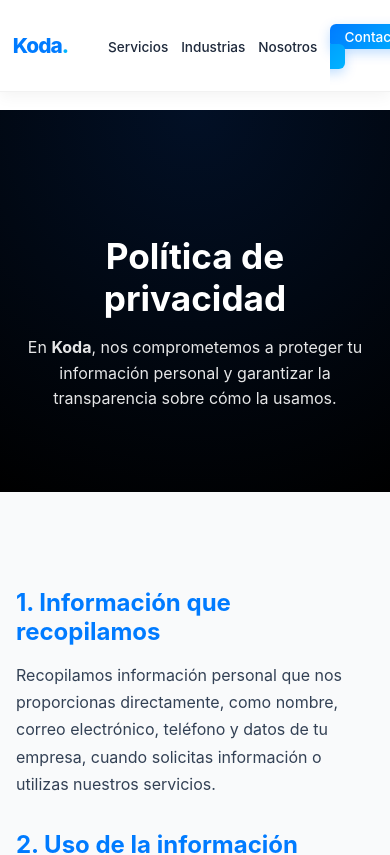
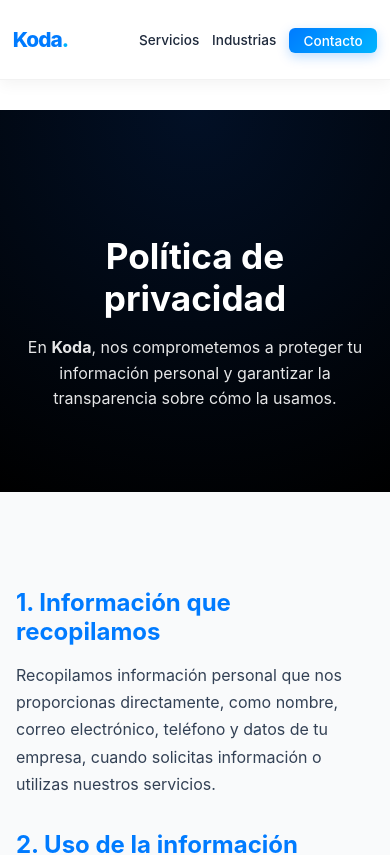
Before and after one commit to Araelcryp/koda-web, a Next.js app: page /politica-de-privacidad in a window 390 px wide. Shown: the top 855 px of the page. Built offline with nearby package versions, Linux system fonts and the light colour scheme.

Commit message:
Navbar fix

```diff
--- a/src/components/Navbar.jsx
+++ b/src/components/Navbar.jsx
@@ -1,6 +1,6 @@
 "use client";
 
-import { useState } from "react";
+import { useState, useEffect } from "react";
 import "../styles/Navbar.css";
 import {
   FaCode,
@@ -13,18 +13,49 @@ import {
 export default function Navbar() {
   const [activeMenu, setActiveMenu] = useState(null);
   const [isClosing, setIsClosing] = useState(false);
+  const [isMobile, setIsMobile] = useState(false);
 
+  // Detectar tamaño de pantalla
+  useEffect(() => {
+    const handleResize = () => {
+      setIsMobile(window.innerWidth <= 900);
+    };
+    handleResize();
+    window.addEventListener("resize", handleResize);
+    return () => window.removeEventListener("resize", handleResize);
+  }, []);
+
+  // Mostrar dropdown
   const handleEnter = (menu) => {
+    if (isMobile) return; // En móvil no se usa hover
     setIsClosing(false);
     setActiveMenu(menu);
   };
 
+  // Ocultar dropdown
   const handleLeave = () => {
+    if (isMobile) return;
     setIsClosing(true);
     setTimeout(() => {
       setActiveMenu(null);
       setIsClosing(false);
     }, 250);
+  };
+
+  // Click/tap en móviles
+  const handleClick = (menu) => {
+    if (!isMobile) return; // Solo aplica en móvil
+    if (activeMenu === menu) {
+      // Si vuelves a tocar el mismo → se cierra
+      setActiveMenu(null);
+    } else {
+      setActiveMenu(menu);
+    }
+  };
+
+  // Cerrar si se toca contacto
+  const handleContactClick = () => {
+    if (isMobile) setActiveMenu(null);
   };
 
   return (
@@ -37,17 +68,33 @@ export default function Navbar() {
         </div>
 
         <ul className="navbar-links">
-          <li onMouseEnter={() => handleEnter("servicios")}>
+          <li
+            onMouseEnter={() => handleEnter("servicios")}
+            onClick={() => handleClick("servicios")}
+          >
             <a href="#servicios">Servicios</a>
           </li>
-          <li onMouseEnter={() => handleEnter("industrias")}>
+
+          <li
+            onMouseEnter={() => handleEnter("industrias")}
+            onClick={() => handleClick("industrias")}
+          >
             <a href="#industrias">Industrias</a>
           </li>
-          <li onMouseEnter={handleLeave}>
-            <a href="#nosotros">Nosotros</a>
-          </li>
+
+          {/* “Nosotros” solo visible en escritorio */}
+          {!isMobile && (
+            <li onMouseEnter={handleLeave}>
+              <a href="#nosotros">Nosotros</a>
+            </li>
+          )}
+
           <li>
-            <a href="#contacto" className="contact-link">
+            <a
+              href="#contacto"
+              className="contact-link"
+              onClick={handleContactClick}
+            >
               Contacto
             </a>
           </li>
--- a/src/styles/Navbar.css
+++ b/src/styles/Navbar.css
@@ -218,10 +218,6 @@
   .mega-content a {
     font-size: 0.9rem;
   }
-
-  .menu-toggle {
-    display: none;
-  }
 }
 
 /* --- EXTRA COMPACTO --- */
```
